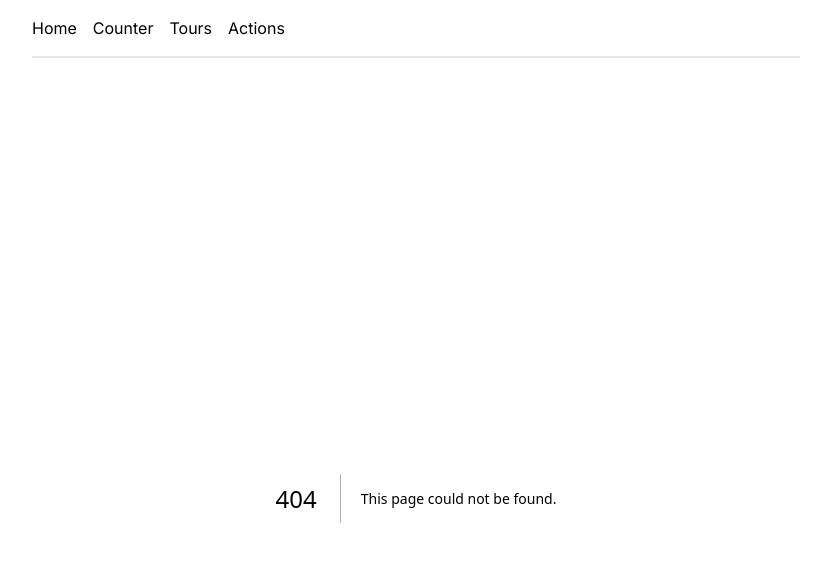
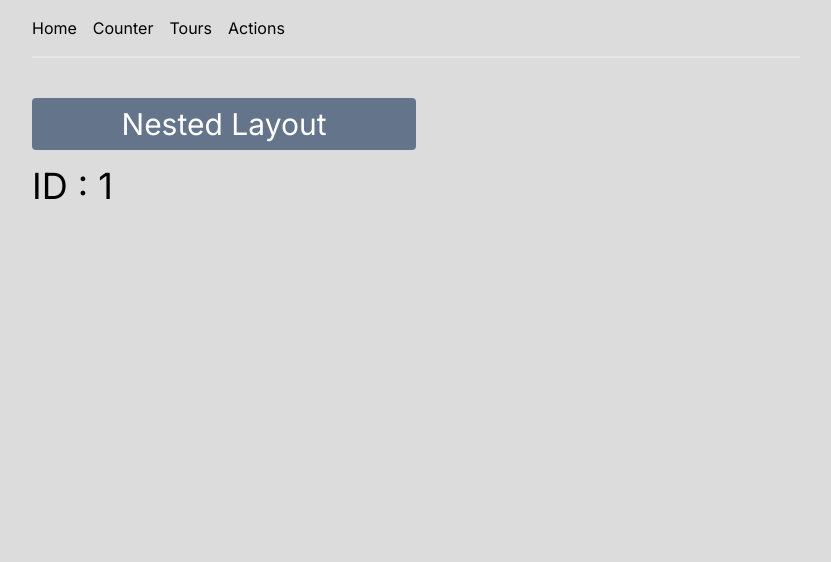
Before and after one commit to jayrboy/nextjs-tutorial, a Next.js app: page /tours/1 in a window 1280 px wide. Before the commit this address had no page. Shown: the top 562 px of the page, without its empty margins (224-1055 px from the left). Built offline with nearby package versions, Linux system fonts and the light colour scheme.

Commit message:
Dynamic Routes

```diff
--- /dev/null
+++ b/app/tours/[id]/page.tsx
@@ -0,0 +1,10 @@
+const page = ({ params }: { params: { id: string } }) => {
+  console.log(params);
+
+  return (
+    <div>
+      <h1 className="text-4xl">ID : {params.id}</h1>
+    </div>
+  );
+};
+export default page;
```
